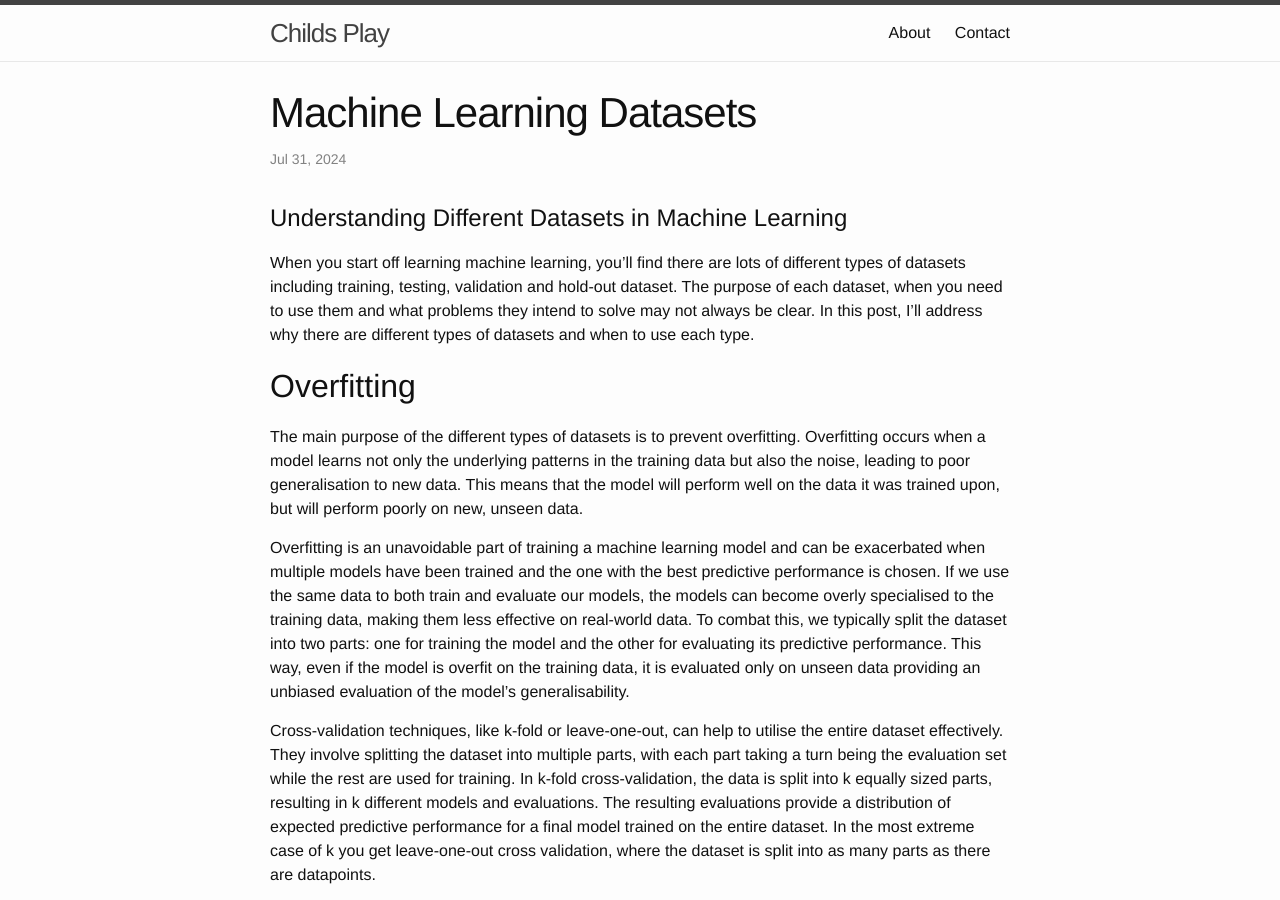
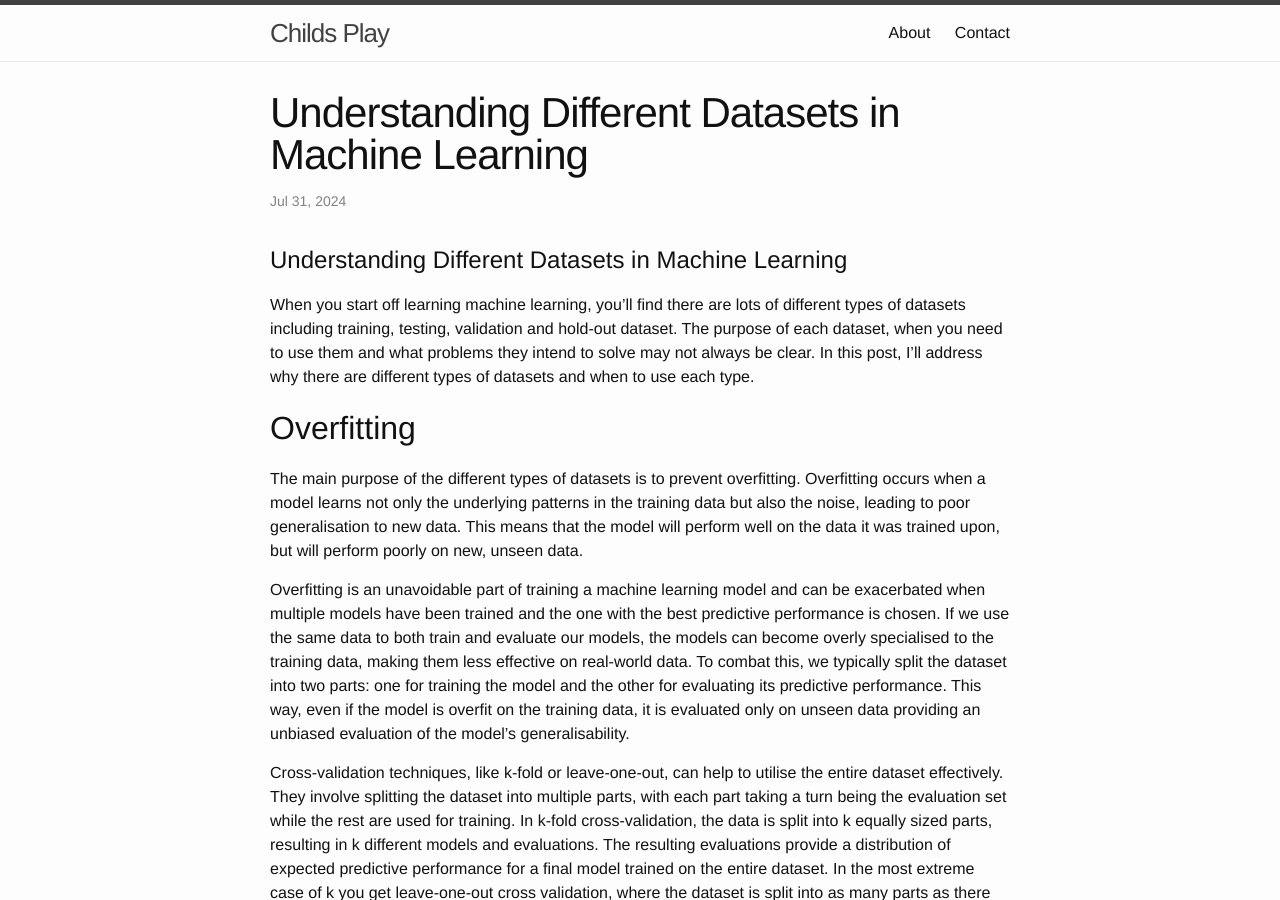
Before and after one commit to childsish/childsish.github.io, a Jekyll site: the page built from _posts/2024-07-31-machine-learning-datasets.md, in a window 1280 px wide and 900 px high. Built offline with Jekyll 4.4.1, drawn with Linux system fonts in a browser that asks for light colours; our own code applies the rules of GitHub Pages for plain Markdown files; comment, search, counter and statistics services are not loaded.

Commit message:
add header to machine learning datasets post

```diff
--- a/_posts/2024-07-31-machine-learning-datasets.md
+++ b/_posts/2024-07-31-machine-learning-datasets.md
@@ -1,3 +1,10 @@
+---
+layout: post
+title: Understanding Different Datasets in Machine Learning
+categories: machine-learning
+comments: true
+---
+
 # Understanding Different Datasets in Machine Learning
 
 When you start off learning machine learning, you'll find there are lots of different types of datasets including training, testing, validation and hold-out dataset.
```
